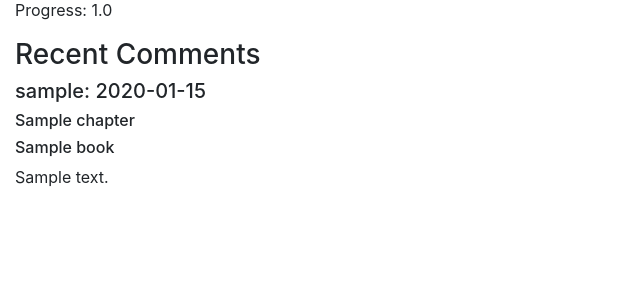
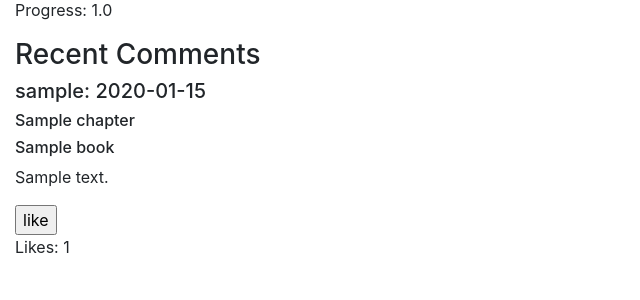
Before and after one commit to joshdbarton/nightstand-capstone, a Django app: page /dashboard/ in a window 1280 px wide. Shown: the part 136-436 px from the top of the page, without its empty margins (0-640 px from the left). Run offline with Django 3.2, Linux system fonts and the light colour scheme; a user stored in the database is signed in; tables that the repository leaves empty hold one stand-in row (values such as "Sample post"); grey boxes marked "Sample" are stand-in pictures; some libraries are stand-ins or nearby versions.

Commit message:
added like buttons to comments with a like count.

```diff
--- a/nightstand_dashboard/templates/nightstand_dashboard/dashboard.html
+++ b/nightstand_dashboard/templates/nightstand_dashboard/dashboard.html
@@ -17,6 +17,12 @@
         <h6>{{comment.chapter}}</h6>
         <h6>{{comment.chapter.book}}</h6>
         <p>{{comment.content}}</p>
+        {% if reader in comment.like_set.readers %}
+        <input class="like-button" id="comment-{{comment.id}}" type="button" value="unlike"/>
+        {% else %}
+        <input class="like-button" id="comment-{{comment.id}}" type="button" value="like"/>
+        {% endif %}
+        <p>Likes: {{comment.like_set.count}}</p>
     </div>
     {% endfor %}
 </div>
--- a/nightstand_dashboard/views.py
+++ b/nightstand_dashboard/views.py
@@ -50,7 +50,7 @@ def dashboard(request):
         progress = completed_count/chapter_count
         context["books"][book.id].append(progress)
     context['comments'] = sorted(comments, reverse=True, key= lambda k: k.datetime)[:15]
-    print(len(context["comments"]))
+    context["reader"] = reader
     return render(request, "nightstand_dashboard/dashboard.html", context)
 
 
```
